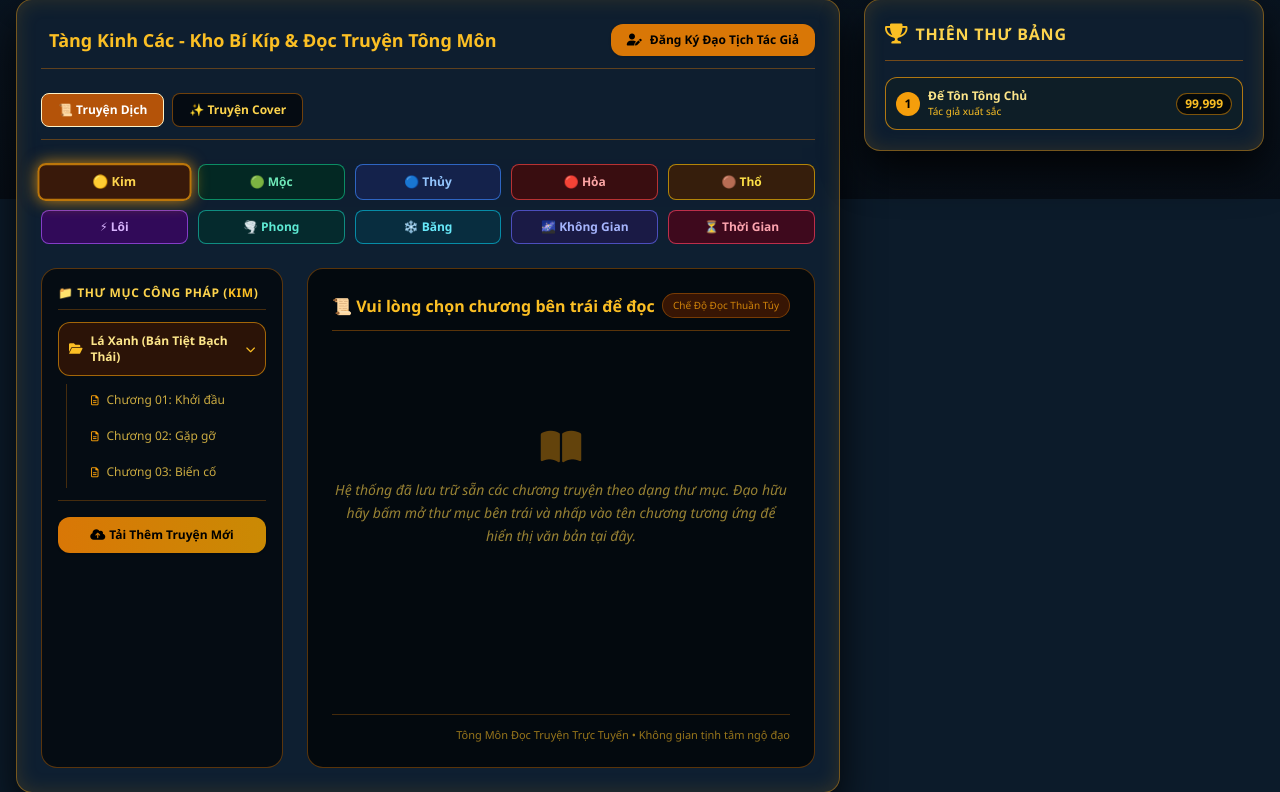
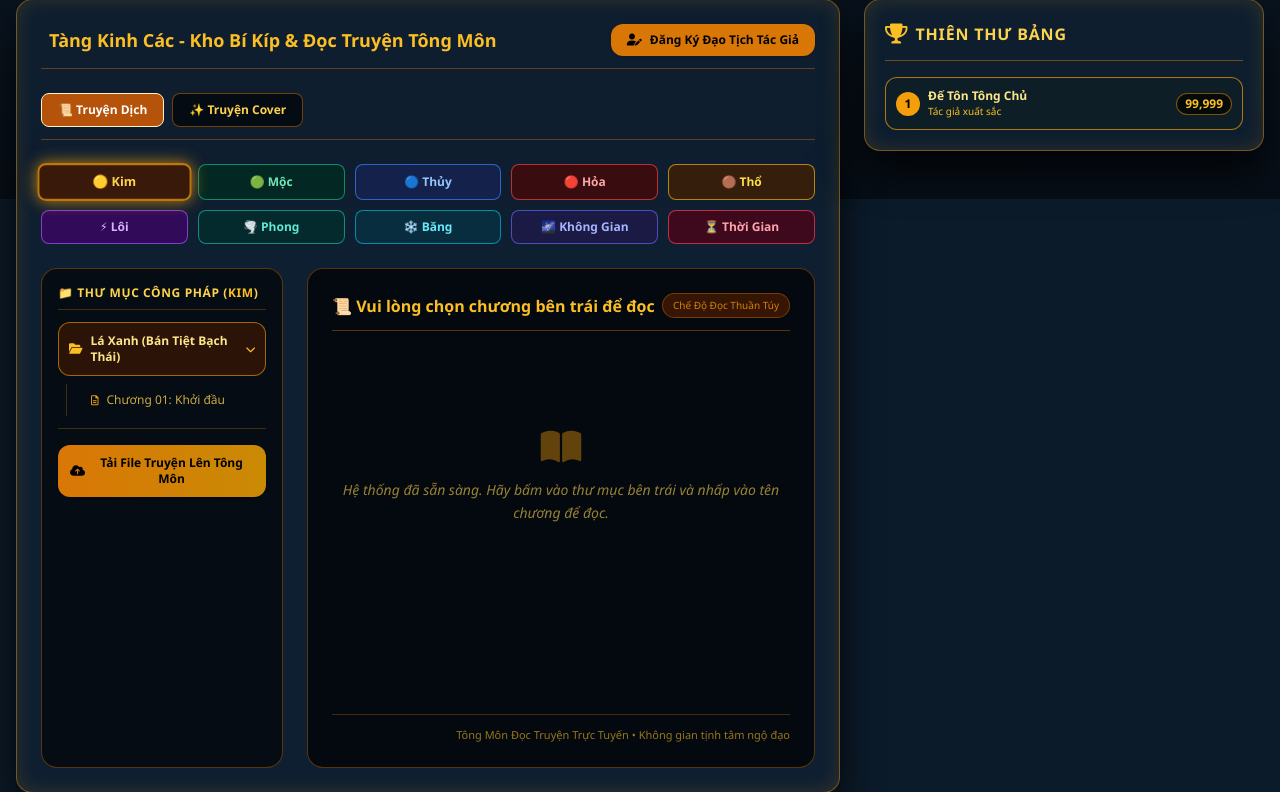
Before and after one commit to Thanh-art123/tts-appp, a Flask app: page /tang-kinh-cac in a window 1280 px wide. Shown: the part 601-1393 px from the top of the page. Run offline with Flask 3, Linux system fonts and the light colour scheme; some libraries are stand-ins or nearby versions.

Commit message:
Update tang_kinh_cac.html

```diff
--- a/templates/tang_kinh_cac.html
+++ b/templates/tang_kinh_cac.html
@@ -49,7 +49,8 @@
                 📁 Thư Mục Công Pháp (<span id="current-elem-title" class="text-amber-400">Kim</span>)
             </h3>
 
-            <!-- Thư mục mẫu: Truyện Lá Xanh -->
+            <!-- Thư mục chứa danh sách chương động -->
+            <div id="dynamic-folder-container" class="space-y-2">
                 <div class="space-y-2">
                     <div onclick="toggleFolder('folder-laxanh')" class="bg-amber-950/60 hover:bg-amber-900/60 border border-amber-500/60 p-2.5 rounded-xl cursor-pointer flex items-center justify-between transition">
                         <span class="text-xs font-bold text-amber-200 flex items-center space-x-2">
@@ -59,28 +60,20 @@
                         <i class="fa-solid fa-chevron-down text-[10px] text-amber-400"></i>
                     </div>
 
-                <!-- Danh sách chương bên trong thư mục Lá Xanh -->
                     <ul id="folder-laxanh" class="space-y-1 pl-4 border-l border-amber-600/30 ml-2">
-                    <li onclick="loadChapter('Lá Xanh - Chương 01', 'Đây là nội dung văn bản chi tiết của Chương 01: Khởi đầu trong bộ truyện Lá Xanh. Bạn đọc có thể thoải mái thưởng thức cốt truyện mạch lạc tại đây.')" class="text-xs text-amber-300/80 hover:text-amber-200 hover:bg-amber-950/40 p-2 rounded-lg cursor-pointer transition flex items-center space-x-2">
+                        <li onclick="loadChapter('Lá Xanh - Chương 01', 'Đây là nội dung văn bản chi tiết của Chương 01 trong bộ truyện Lá Xanh.')" class="text-xs text-amber-300/80 hover:text-amber-200 hover:bg-amber-950/40 p-2 rounded-lg cursor-pointer transition flex items-center space-x-2">
                             <i class="fa-regular fa-file-lines text-amber-500 text-[10px]"></i>
                             <span>Chương 01: Khởi đầu</span>
                         </li>
-                    <li onclick="loadChapter('Lá Xanh - Chương 02', 'Đây là nội dung văn bản chi tiết của Chương 02: Gặp gỡ trong bộ truyện Lá Xanh. Mạch truyện tiếp tục diễn biến lôi cuốn.')" class="text-xs text-amber-300/80 hover:text-amber-200 hover:bg-amber-950/40 p-2 rounded-lg cursor-pointer transition flex items-center space-x-2">
-                        <i class="fa-regular fa-file-lines text-amber-500 text-[10px]"></i>
-                        <span>Chương 02: Gặp gỡ</span>
-                    </li>
-                    <li onclick="loadChapter('Lá Xanh - Chương 03', 'Đây là nội dung văn bản chi tiết của Chương 03: Biến cố trong bộ truyện Lá Xanh. Những tình tiết bất ngờ dần hé lộ.')" class="text-xs text-amber-300/80 hover:text-amber-200 hover:bg-amber-950/40 p-2 rounded-lg cursor-pointer transition flex items-center space-x-2">
-                        <i class="fa-regular fa-file-lines text-amber-500 text-[10px]"></i>
-                        <span>Chương 03: Biến cố</span>
-                    </li>
                     </ul>
                 </div>
+            </div>
 
-            <!-- Nút tải thêm truyện -->
+            <!-- Nút tải lên file truyện mới -->
             <div class="pt-4 border-t border-amber-600/30 text-center">
                 <button onclick="checkUploadPermission()" class="w-full bg-gradient-to-r from-amber-600 to-yellow-600 hover:from-amber-500 hover:to-yellow-500 text-black font-extrabold text-xs py-2.5 px-3 rounded-xl shadow transition cursor-pointer flex items-center justify-center space-x-1">
                     <i class="fa-solid fa-cloud-arrow-up"></i>
-                    <span>Tải Thêm Truyện Mới</span>
+                    <span>Tải File Truyện Lên Tông Môn</span>
                 </button>
             </div>
         </div>
@@ -96,7 +89,7 @@
                 <div id="reader-content" class="text-sm text-amber-100/90 leading-relaxed space-y-4 text-justify font-normal">
                     <p class="text-amber-300/60 italic text-center py-20">
                         <i class="fa-solid fa-book-open text-4xl mb-3 block text-amber-500/40"></i>
-                        Hệ thống đã lưu trữ sẵn các chương truyện theo dạng thư mục. Đạo hữu hãy bấm mở thư mục bên trái và nhấp vào tên chương tương ứng để hiển thị văn bản tại đây.
+                        Hệ thống đã sẵn sàng. Hãy bấm vào thư mục bên trái và nhấp vào tên chương để đọc.
                     </p>
                 </div>
             </div>
@@ -135,7 +128,7 @@
     </div>
 </div>
 
-<!-- Modal Tải Lên Truyện -->
+<!-- Modal Tải Lên Bằng File -->
 <div id="upload-modal" class="fixed inset-0 bg-black/80 backdrop-blur-sm z-50 flex items-center justify-center hidden">
     <div class="panel-3d rounded-2xl max-w-lg w-full mx-4 p-6 relative border border-amber-500/80 shadow-2xl space-y-4">
         <button onclick="closeUploadModal()" class="absolute top-4 right-4 text-amber-400 hover:text-white text-lg cursor-pointer">
@@ -144,23 +137,23 @@
 
         <h3 class="text-base font-extrabold text-amber-400 border-b border-amber-600/40 pb-3 flex items-center space-x-2">
             <i class="fa-solid fa-cloud-arrow-up text-amber-500"></i>
-            <span>Truyền Thừa Công Pháp Lên Tàng Kinh Các</span>
+            <span>Tải Lên File Công Pháp (Tạo Thư Mục Mới)</span>
         </h3>
 
         <div class="space-y-3 text-xs">
             <div>
-                <label class="block font-bold text-amber-300 mb-1">Tên Thư Mục / Bộ Truyện:</label>
-                <input type="text" id="book-title" class="w-full bg-black/80 text-amber-100 border border-amber-500/80 rounded-xl px-3 py-2 focus:outline-none focus:border-amber-400" placeholder="Nhập tên bộ truyện...">
+                <label class="block font-bold text-amber-300 mb-1">Tên Thư Mục / Tên Bộ Truyện:</label>
+                <input type="text" id="book-title" class="w-full bg-black/80 text-amber-100 border border-amber-500/80 rounded-xl px-3 py-2 focus:outline-none focus:border-amber-400" placeholder="Ví dụ: Lá Xanh...">
             </div>
             <div>
-                <label class="block font-bold text-amber-300 mb-1">Nội Dung Chương Truyện:</label>
-                <textarea id="book-content" rows="4" class="w-full bg-black/80 text-amber-100 border border-amber-500/80 rounded-xl p-3 focus:outline-none resize-none" placeholder="Dán nội dung chương truyện vào đây..."></textarea>
+                <label class="block font-bold text-amber-300 mb-1">Chọn Tệp Truyện (.txt hoặc .html):</label>
+                <input type="file" id="book-file" accept=".txt,.html,.htm" class="w-full bg-black/80 text-amber-100 border border-amber-500/80 rounded-xl p-2.5 focus:outline-none file:mr-4 file:py-1 file:px-4 file:rounded-lg file:border-0 file:text-xs file:font-extrabold file:bg-amber-600 file:text-black hover:file:bg-amber-500 cursor-pointer">
             </div>
         </div>
 
         <div class="flex justify-end space-x-2 pt-3 border-t border-amber-800/60">
             <button onclick="closeUploadModal()" class="bg-slate-800 text-amber-300 px-4 py-2 rounded-xl text-xs font-bold cursor-pointer">Hủy</button>
-            <button onclick="submitBook()" class="bg-emerald-600 hover:bg-emerald-500 text-black px-4 py-2 rounded-xl text-xs font-extrabold cursor-pointer">Xác Nhận Đăng Tải</button>
+            <button onclick="submitBookFile()" class="bg-emerald-600 hover:bg-emerald-500 text-black px-4 py-2 rounded-xl text-xs font-extrabold cursor-pointer">Xác Nhận Tải Lên</button>
         </div>
     </div>
 </div>
@@ -187,7 +180,6 @@
         document.getElementById('current-elem-title').innerText = elemName;
     }
 
-    // Đóng/mở thư mục danh sách chương
     function toggleFolder(folderId) {
         const folder = document.getElementById(folderId);
         if (folder) {
@@ -195,7 +187,6 @@
         }
     }
 
-    // Hàm load nội dung chương truyện vào khung đọc bên phải
     function loadChapter(title, content) {
         document.getElementById('reader-title').innerText = `📖 ${title}`;
         document.getElementById('reader-content').innerHTML = `<p>${content}</p>`;
@@ -239,16 +230,55 @@
         document.getElementById('upload-modal').classList.add('hidden');
     }
 
-    function submitBook() {
+    // Xử lý khi tải file lên để tự tạo thư mục và nội dung đọc
+    function submitBookFile() {
         const title = document.getElementById('book-title').value.trim();
+        const fileInput = document.getElementById('book-file');
+
         if(!title) {
-            alert("Xin hãy nhập tên bộ truyện!");
+            alert("Xin hãy nhập tên thư mục / bộ truyện!");
             return;
         }
-        alert(`Công pháp [${title}] thuộc ${currentCategory === 'truyen-dich' ? 'Truyện Dịch' : 'Truyện Cover'} - Hệ ${currentElement} đã được tác giả [${registeredAuthor}] truyền thừa thành công!`);
+        if(fileInput.files.length === 0) {
+            alert("Xin hãy chọn tệp truyện (.txt hoặc .html) để tải lên!");
+            return;
+        }
+
+        const file = fileInput.files[0];
+        const reader = new FileReader();
+
+        reader.onload = function(e) {
+            const fileContent = e.target.result;
+            const folderId = 'folder-' + Date.now();
+
+            // Tạo thư mục mới trên danh sách bên trái
+            const container = document.getElementById('dynamic-folder-container');
+            const newFolderHTML = `
+                <div class="space-y-2 mt-3">
+                    <div onclick="toggleFolder('${folderId}')" class="bg-amber-950/60 hover:bg-amber-900/60 border border-amber-500/60 p-2.5 rounded-xl cursor-pointer flex items-center justify-between transition">
+                        <span class="text-xs font-bold text-amber-200 flex items-center space-x-2">
+                            <i class="fa-solid fa-folder-open text-amber-400"></i>
+                            <span>${title}</span>
+                        </span>
+                        <i class="fa-solid fa-chevron-down text-[10px] text-amber-400"></i>
+                    </div>
+                    <ul id="${folderId}" class="space-y-1 pl-4 border-l border-amber-600/30 ml-2">
+                        <li onclick="loadChapter('${title} - Chương Trọn Vẹn', ${JSON.stringify(fileContent).replace(/"/g, '&quot;')})" class="text-xs text-amber-300/80 hover:text-amber-200 hover:bg-amber-950/40 p-2 rounded-lg cursor-pointer transition flex items-center space-x-2">
+                            <i class="fa-regular fa-file-lines text-amber-500 text-[10px]"></i>
+                            <span>Nội dung tệp: ${file.name}</span>
+                        </li>
+                    </ul>
+                </div>
+            `;
+            container.insertAdjacentHTML('beforeend', newFolderHTML);
+
+            alert(`Truyện [${title}] đã được tải lên dưới dạng thư mục thành công!`);
             closeUploadModal();
             document.getElementById('book-title').value = '';
-        document.getElementById('book-content').value = '';
+            fileInput.value = '';
+        };
+
+        reader.readAsText(file);
     }
 </script>
 <style>
```
Lines whose indentation alone changed are shown as unchanged.
